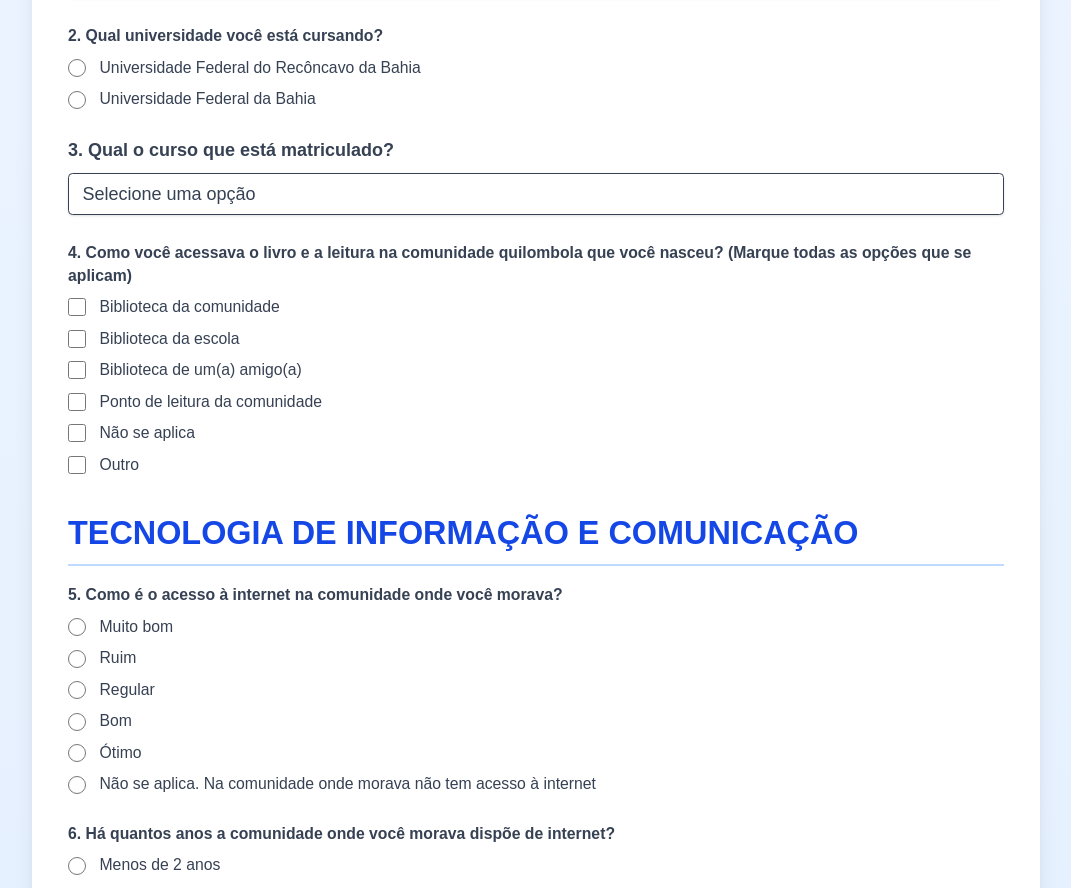
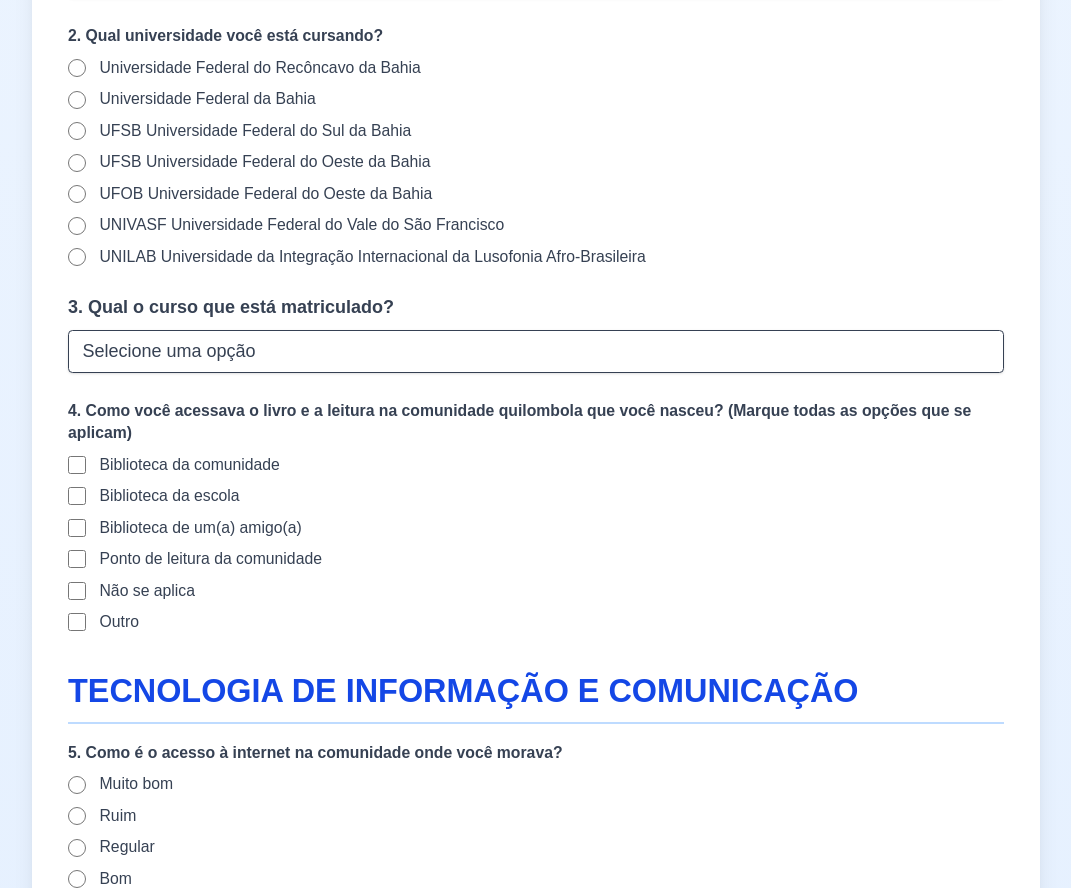
Before and after one commit to josevanderleineto/tcc-questionario, a Next.js app: page / in a window 1280 px wide. Shown: the part 842-1730 px from the top of the page, without its empty margins (104-1175 px from the left). Built offline with nearby package versions, Linux system fonts and the light colour scheme.

Commit message:
Update page.tsx

```diff
--- a/src/app/page.tsx
+++ b/src/app/page.tsx
@@ -33,7 +33,7 @@ const Home: React.FC = () => {
   const [errorMessage, setErrorMessage] = useState<string | null>(null);
 
   // --- Opções dos Campos ---
-  const universidadeOptions = ["Universidade Federal do Recôncavo da Bahia", "Universidade Federal da Bahia"];
+  const universidadeOptions = ["Universidade Federal do Recôncavo da Bahia", "Universidade Federal da Bahia", "UFSB	Universidade Federal do Sul da Bahia", "UFSB Universidade Federal do Oeste da Bahia", "UFOB	Universidade Federal do Oeste da Bahia", "UNIVASF	Universidade Federal do Vale do São Francisco", "UNILAB	Universidade da Integração Internacional da Lusofonia Afro-Brasileira"];
   const cursosOptions = [
     "História", "Filosofia", "Direito", "Economia", "Biblioteconomia", "Medicina",
     "Enfermagem", "Engenharia Civil", "Engenharia Ambiental", "Computação",
```
